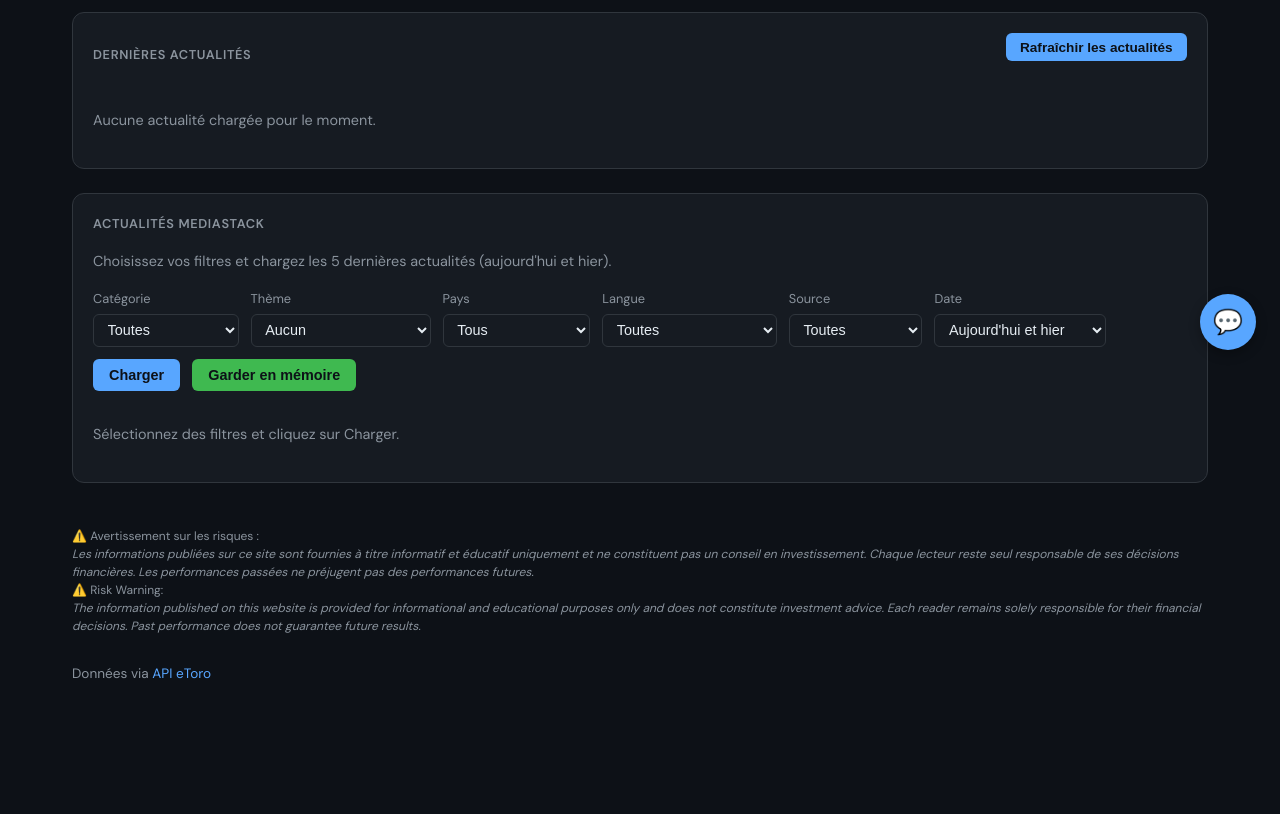
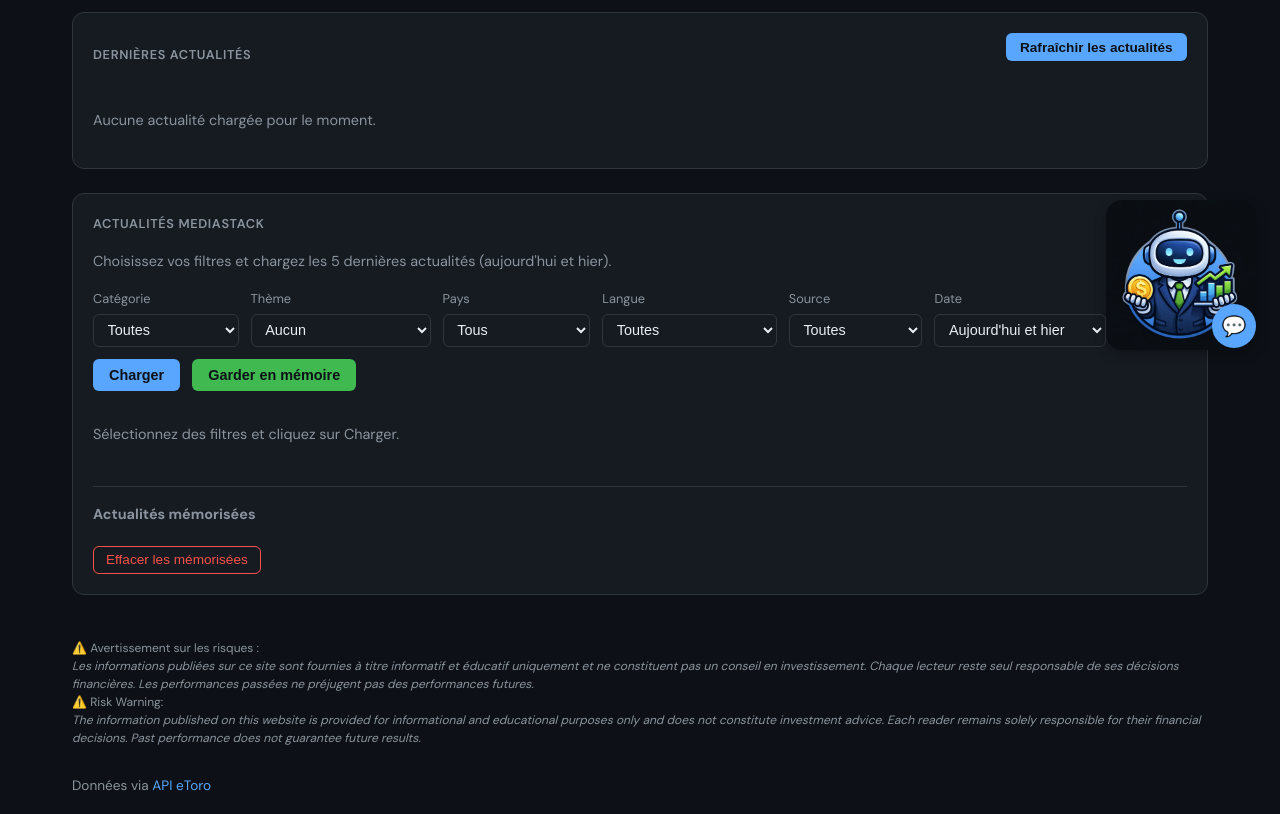
Before and after one commit to RomainR99/etoro_interface, a Flask app: template templates/profile.html in a window 1280 px wide. Shown: the part 426-1240 px from the top of the page. Before the commit the page ends 1105 px from the top, so only its background shows below. Run offline with Flask 3, Linux system fonts and the light colour scheme; the template is opened without the code that fills it, so the values that code supplies are empty.

Commit message:
Chatbot: fond 150x150 avec chatbot.png, rond bleu en bas à droite; route /images/; Mediastack articles en entier, thèmes NASDAQ/CAC40/SP500, actualités mémorisées visibles; images news 630x315
Made-with: Cursor

```diff
--- a/app.py
+++ b/app.py
@@ -871,6 +871,17 @@ def health():
     return "OK", 200
 
 
+IMAGES_DIR = os.path.join(os.path.dirname(__file__), "images")
+
+
+@app.route("/images/<path:filename>")
+def serve_image(filename: str):
+    """Sert une image du dossier images/ (ex: chatbot.png)."""
+    if ".." in filename or "/" in filename:
+        return jsonify({"error": "invalid"}), 400
+    return send_from_directory(IMAGES_DIR, filename)
+
+
 @app.route("/api/zonebourse-image/<filename>")
 def api_zonebourse_image(filename: str):
     """Sert une image cachée Zonebourse (PNG)."""
--- a/templates/profile.html
+++ b/templates/profile.html
@@ -229,20 +229,32 @@
         }
         .risk-warning .risk-text { font-style: italic; }
         /* Chatbot bas-droite */
-        .chat-toggle {
+        .chat-toggle-wrap {
             position: fixed;
             bottom: 1.5rem;
             right: 1.5rem;
-            width: 56px;
-            height: 56px;
+            width: 150px;
+            height: 150px;
+            border-radius: 16px;
+            background: url('/images/chatbot.png') center / cover no-repeat;
+            box-shadow: 0 4px 12px rgba(0,0,0,0.3);
+            z-index: 1000;
+            display: flex;
+            align-items: flex-end;
+            justify-content: flex-end;
+            padding: 0 0 2px 2px;
+        }
+        .chat-toggle-wrap:hover { opacity: 0.95; }
+        .chat-toggle {
+            width: 44px;
+            height: 44px;
             border-radius: 50%;
             background: var(--accent);
             color: var(--bg);
             border: none;
             cursor: pointer;
-            font-size: 1.5rem;
-            box-shadow: 0 4px 12px rgba(0,0,0,0.3);
-            z-index: 1000;
+            font-size: 1.25rem;
+            flex-shrink: 0;
         }
         .chat-toggle:hover { opacity: 0.9; }
         .chat-panel {
@@ -343,7 +355,9 @@
             margin-top: 0.75rem;
             border-radius: 8px;
             overflow: hidden;
+            width: 630px;
             max-width: 100%;
+            height: 315px;
             background: var(--border);
             display: flex;
             justify-content: center;
@@ -351,8 +365,10 @@
         }
         .news-item-image img {
             display: block;
+            width: 630px;
+            height: 315px;
             max-width: 100%;
-            height: auto;
+            object-fit: cover;
             margin: 0 auto;
         }
         .news-item-image-loading {
@@ -550,6 +566,9 @@
                         {% endif %}
                         <optgroup label="Thèmes">
                         <option value="stock market">Bourse</option>
+                        <option value="NASDAQ 100">NASDAQ 100</option>
+                        <option value="CAC 40">CAC 40</option>
+                        <option value="S&P 500">S&P 500</option>
                         <option value="crypto">Crypto</option>
                         <option value="earnings">Résultats</option>
                         <option value="AI">IA</option>
@@ -610,7 +629,7 @@
                 <p id="mediastackEmpty" class="empty-state">Sélectionnez des filtres et cliquez sur Charger.</p>
                 <ul class="news-list" id="mediastackNewsList" style="list-style: none; padding: 0; margin: 0; display: none;"></ul>
             </div>
-            <div id="mediastackSavedSection" style="margin-top: 1.5rem; padding-top: 1rem; border-top: 1px solid var(--border); display: none;">
+            <div id="mediastackSavedSection" style="margin-top: 1.5rem; padding-top: 1rem; border-top: 1px solid var(--border);">
                 <h3 style="font-size: 0.9rem; color: var(--muted); margin-bottom: 0.75rem;">Actualités mémorisées</h3>
                 <ul class="news-list" id="mediastackSavedList" style="list-style: none; padding: 0; margin: 0;"></ul>
                 <button type="button" id="mediastackClearSavedBtn" style="margin-top: 0.5rem; background: transparent; color: var(--danger); border: 1px solid var(--danger); padding: 0.35rem 0.75rem; border-radius: 6px; font-size: 0.85rem; cursor: pointer;">Effacer les mémorisées</button>
@@ -984,8 +1003,7 @@
                     if (!targetEl || !items || items.length === 0) return;
                     targetEl.innerHTML = items.map(function(item) {
                         var title = (item.title || '').replace(/</g, '&lt;').replace(/>/g, '&gt;');
-                        var desc = (item.description || '').substring(0, 200);
-                        if (item.description && item.description.length > 200) desc += '…';
+                        var desc = (item.description || '');
                         desc = desc.replace(/</g, '&lt;').replace(/>/g, '&gt;');
                         var url = (item.url || '').replace(/"/g, '&quot;');
                         var source = (item.source || '');
@@ -1046,7 +1064,6 @@
                         .then(function(data) {
                             if (data.error) { alert('Erreur: ' + data.error); return; }
                             renderSavedNews();
-                            if (savedSection) savedSection.style.display = 'block';
                         })
                         .catch(function() { alert('Impossible de sauvegarder.'); });
                 }
@@ -1055,9 +1072,9 @@
                     fetch('/api/mediastack-saved').then(function(r) { return r.json(); })
                         .then(function(data) {
                             var saved = data.news || [];
-                            if (savedList && saved.length > 0) {
-                                renderNewsList(saved, savedList);
-                                if (savedSection) savedSection.style.display = 'block';
+                            if (savedList) {
+                                savedList.innerHTML = '';
+                                if (saved.length > 0) renderNewsList(saved, savedList);
                             }
                         })
                         .catch(function() {});
@@ -1067,7 +1084,6 @@
                     fetch('/api/mediastack-saved', { method: 'DELETE' }).then(function(r) { return r.json(); })
                         .then(function() {
                             if (savedList) savedList.innerHTML = '';
-                            if (savedSection) savedSection.style.display = 'none';
                         })
                         .catch(function() {});
                 }
@@ -1097,7 +1113,9 @@
     </div>
 
     <!-- Chatbot bas-droite -->
-    <button type="button" class="chat-toggle" id="chatToggle" title="Ouvrir l’assistant">💬</button>
+    <div class="chat-toggle-wrap">
+        <button type="button" class="chat-toggle" id="chatToggle" title="Ouvrir l'assistant">💬</button>
+    </div>
     <div class="chat-panel" id="chatPanel">
         <div class="chat-panel-header">
             Assistant financier
```
Also changed, not shown: images/chatbot.png (added).
